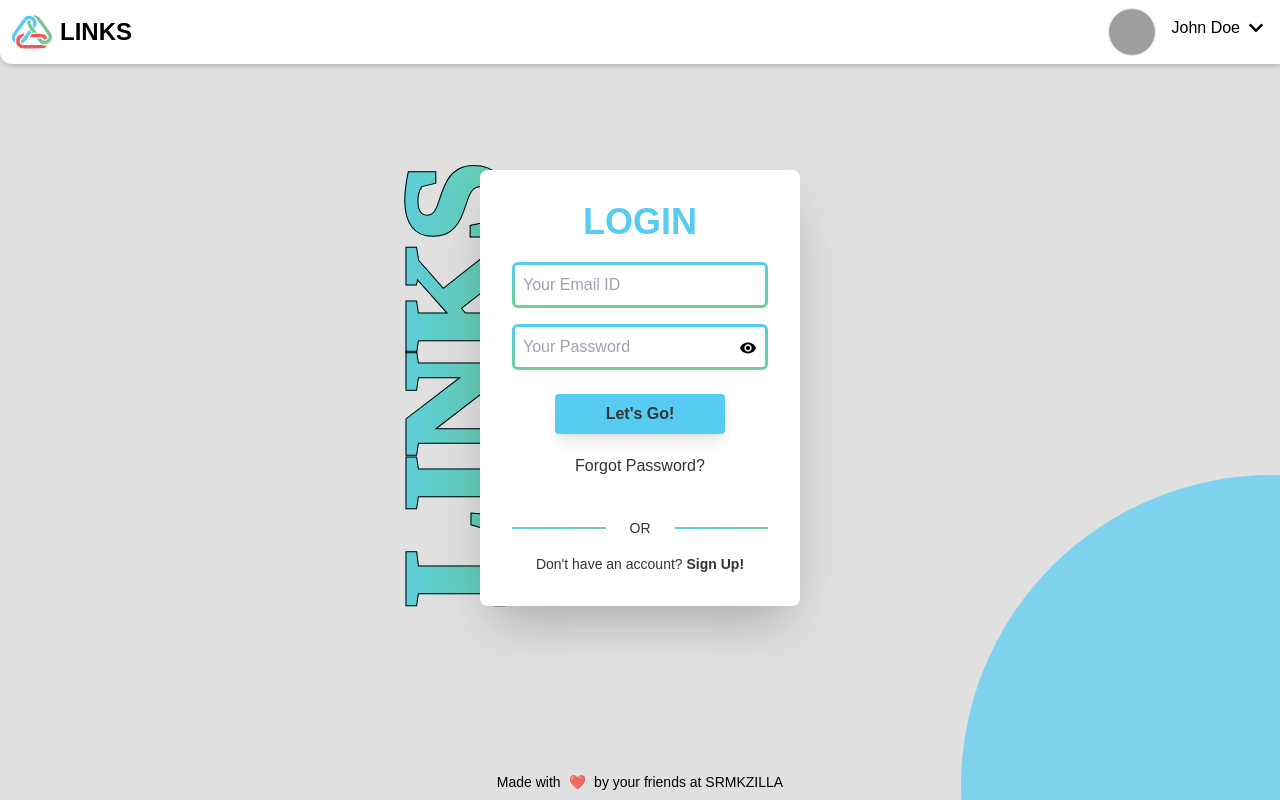
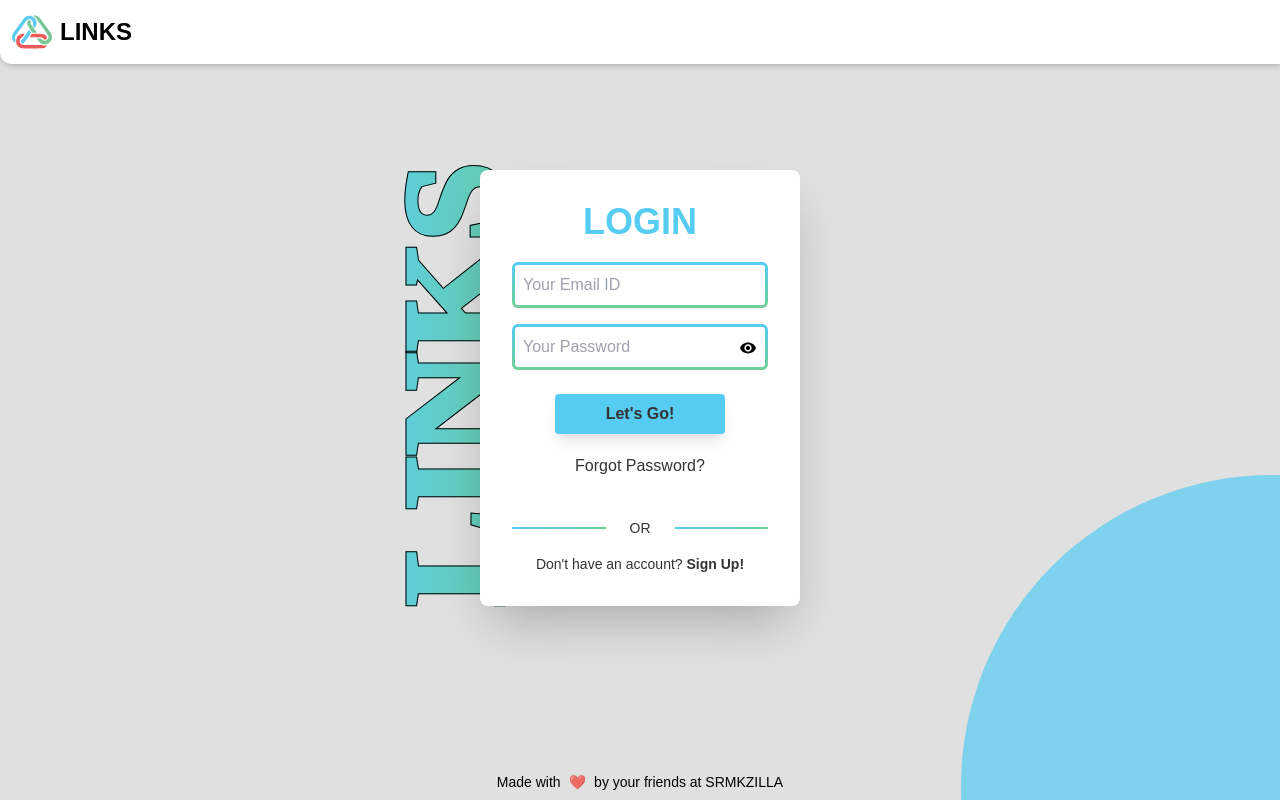
Before and after one commit to srm-kzilla/links, a Next.js app: page /login in a window 1280 px wide. Built offline with nearby package versions, Linux system fonts and the light colour scheme; grey boxes are pictures that could not be loaded.

Commit message:
🐛 Fix navbar dropdown in public routes

```diff
--- a/components/publicPage/linkCard.tsx
+++ b/components/publicPage/linkCard.tsx
@@ -1,3 +1,4 @@
+import Slide from "react-reveal/Slide";
 import React from "react";
 
 interface LinkCardProps {
@@ -9,12 +10,14 @@ interface LinkCardProps {
 const LinkCard = ({ title, url, image }: LinkCardProps): JSX.Element => {
     return (
         <>
+            <Slide left>
                 <a href={url} className="px-10" target="_blank" rel="noopener noreferrer">
                     <img className="mx-auto -mb-4" width="55" height="55" src={image} />
                     <div className="bg-white cursor-pointer shadow-custom rounded-2xl text-center">
                         <h1 className="text-3xl font-extrabold py-6">{title}</h1>
                     </div>
                 </a>
+            </Slide>
         </>
     );
 }
--- a/components/shared/navbar.tsx
+++ b/components/shared/navbar.tsx
@@ -1,9 +1,13 @@
 import { useState } from "react";
+import { useRouter } from 'next/router'
 import Flip from "react-reveal/Flip";
 import { FaChevronDown } from "react-icons/fa";
+
 import { Logo } from "../../assets/icons"
+import { altNavbarRoutes } from "../../utils/constants";
 
 export default function Navbar() {
+  const router = useRouter()
   const [isOpen, setisOpen] = useState<boolean>(false);
   return (
     <nav className="fixed top-0 z-50 w-full bg-white shadow-custom rounded-bl-xl">
@@ -14,7 +18,7 @@ export default function Navbar() {
             <div className="ml-2 pt-1">LINKS</div>
           </a>
 
-          <div className="grid grid-cols-1 justify-self-end">
+          {!altNavbarRoutes.includes(router.route) && <div className="grid grid-cols-1 justify-self-end">
             <div className="hidden sm:inline-block">
               <img
                 className="w-12 h-12 rounded-full ml-3 mt-2 mb-2 float-left border"
@@ -36,7 +40,7 @@ export default function Navbar() {
             >
               <img src="https://img.icons8.com/android/24/000000/menu.png" />
             </button>
-          </div>
+          </div>}
         </div>
       </div>
       {isOpen && (
--- a/utils/constants.ts
+++ b/utils/constants.ts
@@ -1,2 +1,3 @@
 export const authRoutes: string[] = ["/dashboard"]
 export const baseUrl: string = "http://localhost:3000/"
+export const altNavbarRoutes: string[] = ["/", "/login", "/signup", "/*"]
```
Also changed, not shown: components/publicPage/index.tsx (indentation only). Lines whose indentation alone changed are shown as unchanged.
